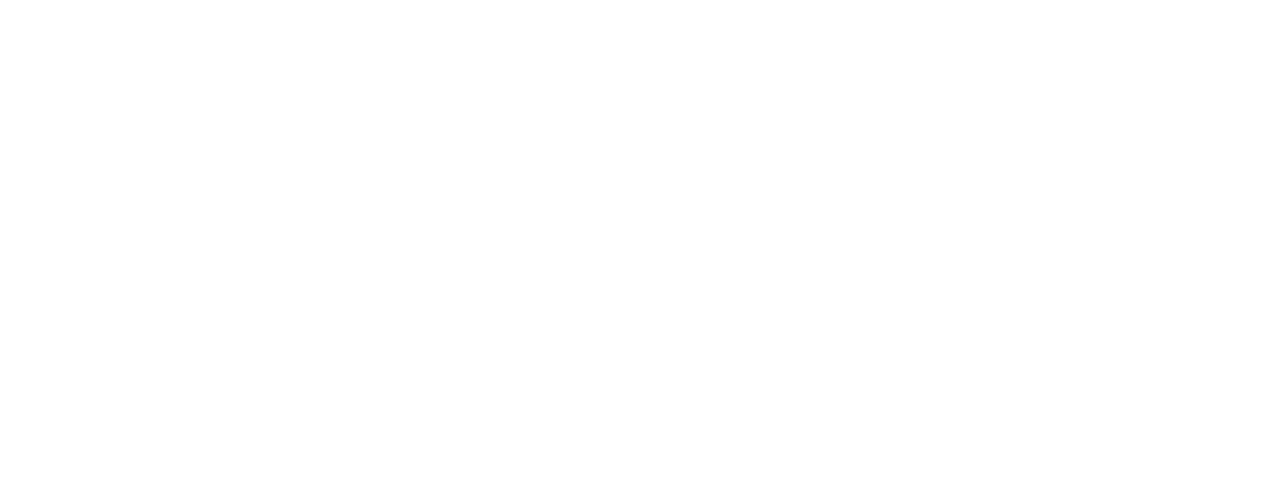
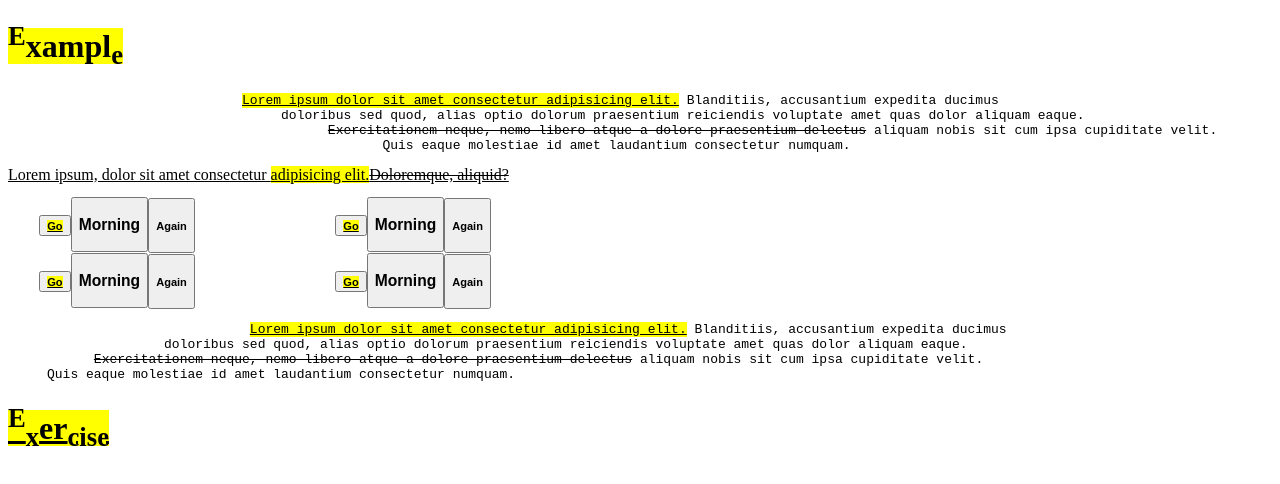
Before and after one commit to 1MAFIA1261/Diyor-Front-course, a plain HTML site: page copy-folder/html/exercise/ex2-copy.html in a window 1280 px wide. Drawn offline with Linux system fonts and the light colour scheme.

Commit message:
classwork 1-2-3 exs

```diff
--- a/copy-folder/html/exercise/ex2-copy.html
+++ b/copy-folder/html/exercise/ex2-copy.html
@@ -6,9 +6,25 @@
     <meta name="viewport" content="width=device-width, initial-scale=1.0">
     <title>exercise 2 copy</title>
 </head>
-
+<h1><b><mark><sup>E</sup>xampl<sub>e</sub></mark></b></h1>
+<pre>
+                              <ins><mark>Lorem ipsum dolor sit amet consectetur adipisicing elit.</mark></ins> Blanditiis, accusantium expedita ducimus
+                                   doloribus sed quod, alias optio dolorum praesentium reiciendis voluptate amet quas dolor aliquam eaque.
+                                         <del>Exercitationem neque, nemo libero atque a dolore praesentium delectus</del> aliquam nobis sit cum ipsa cupiditate velit.
+                                                Quis eaque molestiae id amet laudantium consectetur numquam.
+</pre>
+<ins>Lorem ipsum, dolor sit amet consectetur <mark>adipisicing elit.</mark><del>Doloremque, aliquid?</del></ins>
 <body>
-
+<pre>
+    <button><small><b><ins><mark>Go</mark></ins></b></small></button><button><h3>Morning</h3></button><button><h5>Again</h5></button>                  <button><small><b><ins><mark>Go</mark></ins></b></small></button><button><h3>Morning</h3></button><button><h5>Again</h5></button>
+    <button><small><b><ins><mark>Go</mark></ins></b></small></button><button><h3>Morning</h3></button><button><h5>Again</h5></button>                  <button><small><b><ins><mark>Go</mark></ins></b></small></button><button><h3>Morning</h3></button><button><h5>Again</h5></button>
+</pre>
+<pre>
+                               <ins><mark>Lorem ipsum dolor sit amet consectetur adipisicing elit.</mark></ins> Blanditiis, accusantium expedita ducimus
+                    doloribus sed quod, alias optio dolorum praesentium reiciendis voluptate amet quas dolor aliquam eaque.
+           <del>Exercitationem neque, nemo libero atque a dolore praesentium delectus</del> aliquam nobis sit cum ipsa cupiditate velit.
+     Quis eaque molestiae id amet laudantium consectetur numquam.
+</pre>
 </body>
-
+<ins><h1><b><mark><sup>E</sup><sub>x</sub>er<sub>cise</sub></mark></b></h1></ins>
 </html>
```
Also changed, not shown: copy-folder/html/exercise/ex1-copy.html (+10 -5 lines), copy-folder/html/exercise/ex3-copy.html (added, +30 -0 lines), copy-folder/html/exercise/ex4-copy.html (added, +11 -0 lines), 1 other file.
